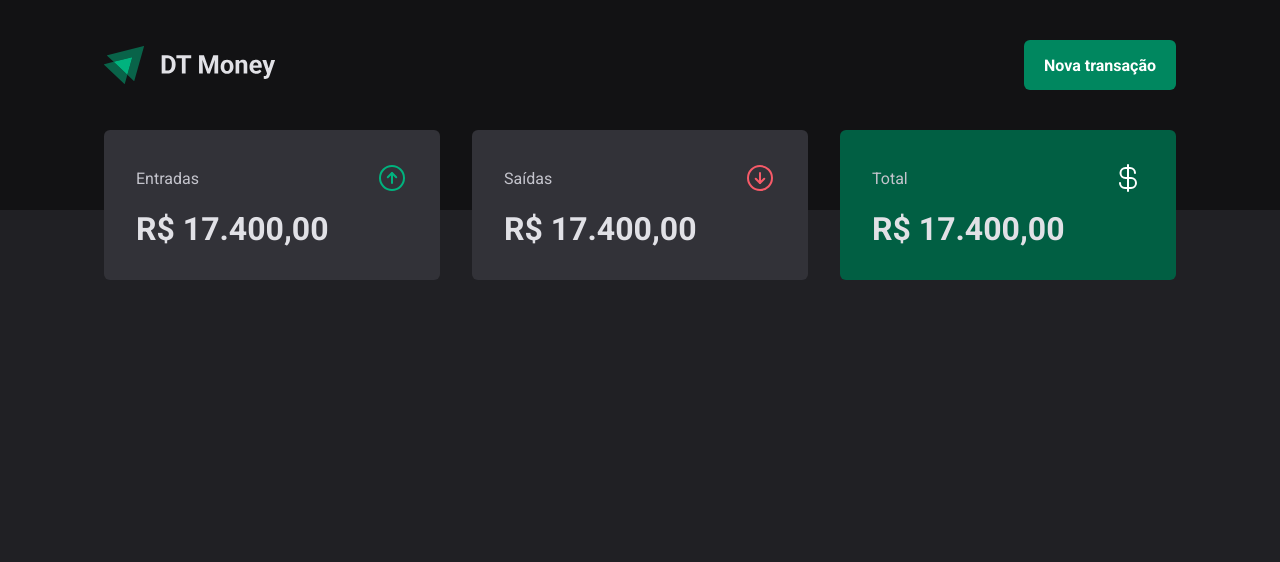
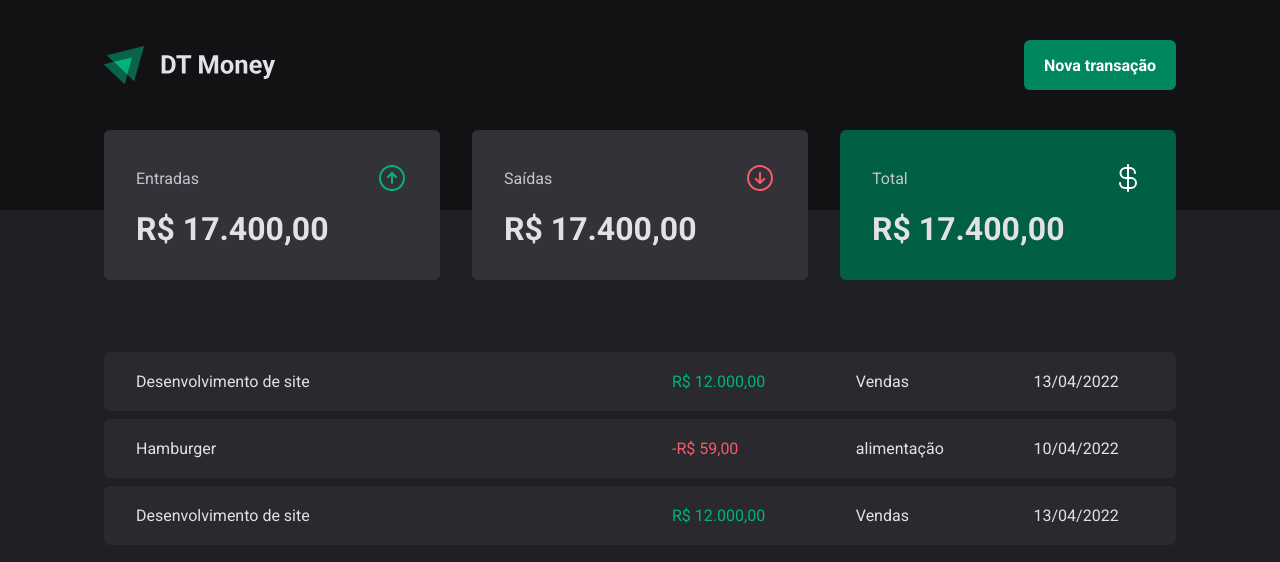
Before and after one commit to marciovz/dtmoney-reactjs-ignite2022, a React (Vite) app: page / in a window 1280 px wide. Shown: the top 562 px of the page. Built offline with nearby package versions, Linux system fonts and the light colour scheme.

Commit message:
Implemetado a tabela de transações na página de transações

```diff
--- a/src/pages/Transactions/index.tsx
+++ b/src/pages/Transactions/index.tsx
@@ -1,11 +1,48 @@
 import { Header } from "../../components/Header";
 import { Summary } from "../../components/Summary";
+
+import { PriceHighlight, TransactionsContainer, TransactionsTable } from "./styles";
 
 export function Transaction() {
   return (
   <div>
     <Header />
     <Summary />
+
+
+    <TransactionsContainer>
+        <TransactionsTable>
+          <tbody>
+            <tr>
+              <td width="50%">Desenvolvimento de site</td>
+              <td>
+                <PriceHighlight variant="income">R$ 12.000,00</PriceHighlight>
+              </td>
+              <td>Vendas</td>
+              <td>13/04/2022</td>
+            </tr>
+
+            <tr>
+              <td width="50%">Hamburger</td>
+              <td>
+                <PriceHighlight variant="outcome"> -R$ 59,00</PriceHighlight>
+              </td>
+              <td>alimentação</td>
+              <td>10/04/2022</td>
+            </tr>
+
+            <tr>
+              <td width="50%">Desenvolvimento de site</td>
+              <td>
+              <PriceHighlight variant="income">R$ 12.000,00</PriceHighlight>
+              </td>
+              <td>Vendas</td>
+              <td>13/04/2022</td>
+            </tr>
+          </tbody>
+        </TransactionsTable>
+      </TransactionsContainer>
+
   </div>
   )
 }
--- a/src/pages/Transactions/styles.ts
+++ b/src/pages/Transactions/styles.ts
@@ -0,0 +1,41 @@
+import styled from 'styled-components'
+
+export const TransactionsContainer = styled.main`
+  width: 100%;
+  max-width: 1120px;
+  margin: 4rem auto 0;
+  padding: 0 1.5rem;
+`
+
+export const TransactionsTable = styled.table`
+  width: 100%;
+  border-collapse: separate;
+  border-spacing: 0 0.5rem;
+  margin-top: 1.5rem;
+
+  td {
+    padding: 1.25rem 2rem;
+    background: ${(props) => props.theme['gray-700']};
+
+    &:first-child {
+      border-top-left-radius: 6px;
+      border-bottom-left-radius: 6px;
+    }
+
+    &:last-child {
+      border-top-right-radius: 6px;
+      border-bottom-right-radius: 6px;
+    }
+  }
+`
+
+interface PriceHighlightProps {
+  variant: 'income' | 'outcome'
+}
+
+export const PriceHighlight = styled.span<PriceHighlightProps>`
+  color: ${(props) =>
+    props.variant === 'income'
+      ? props.theme['green-300']
+      : props.theme['red-300']};
+`
```
